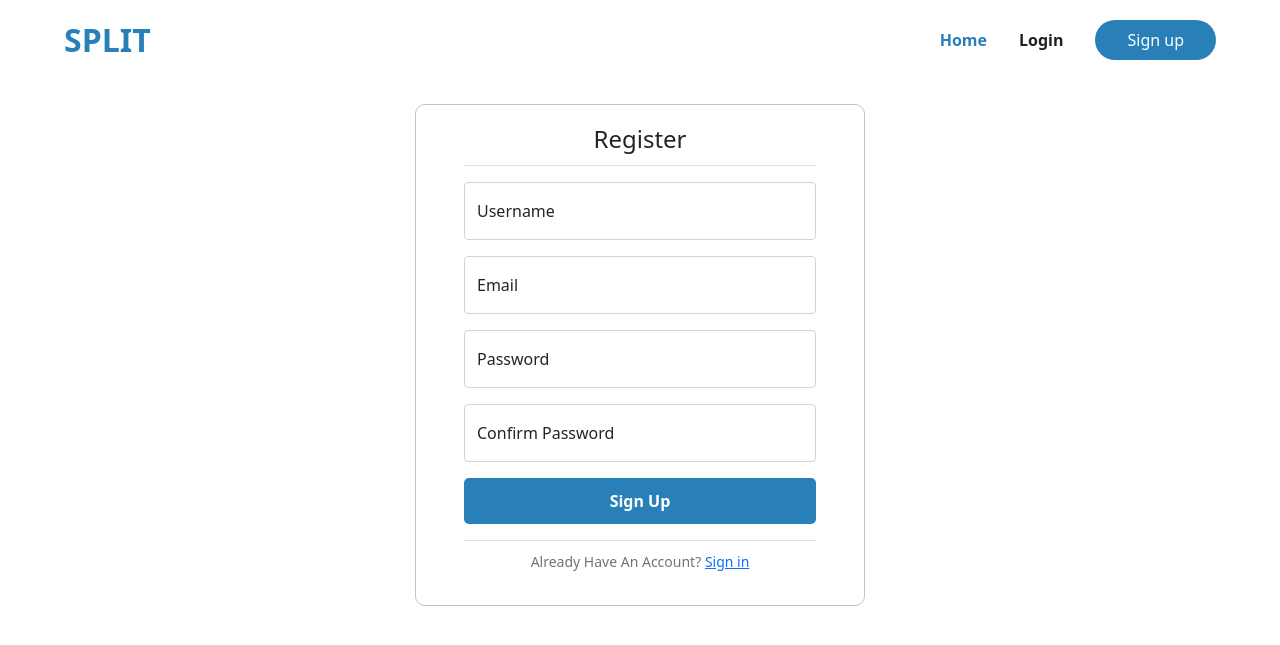
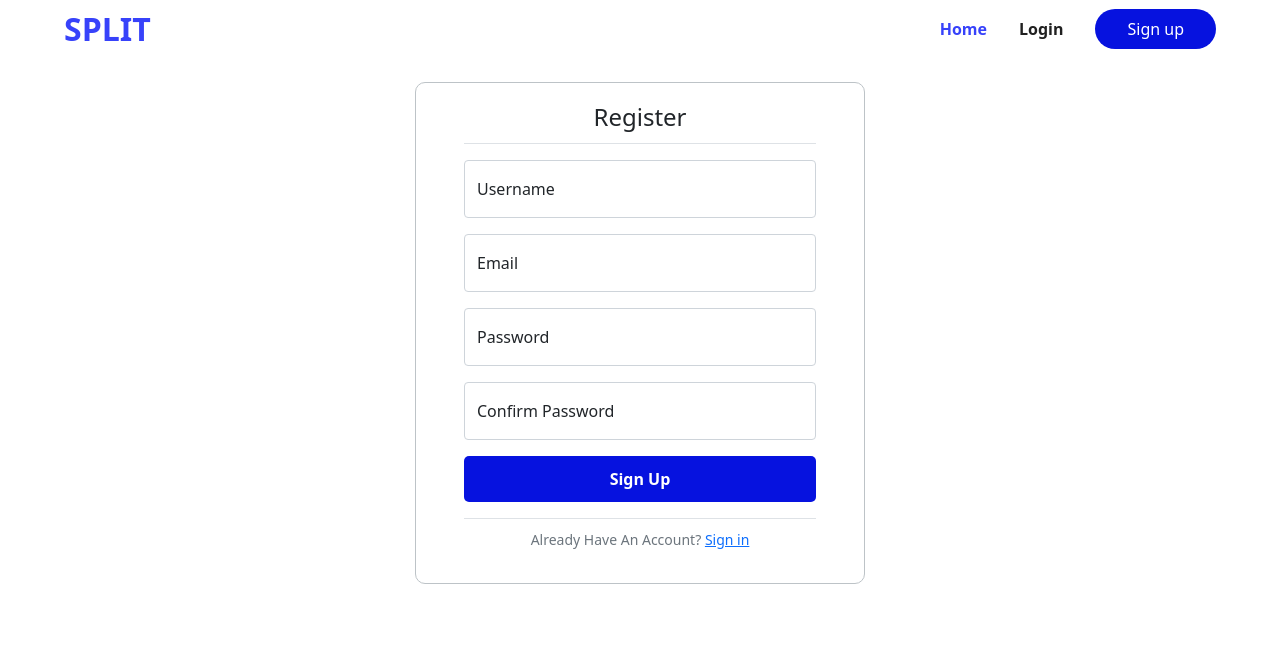
Before and after one commit to ReshanCSX/CS50x-Final-Project, a Flask app: page /signup in a window 1280 px wide. Shown: the top 645 px of the page. Run offline with Flask 2, Linux system fonts and the light colour scheme; some libraries are stand-ins or nearby versions.

Commit message:
style change

```diff
--- a/static/styles.css
+++ b/static/styles.css
@@ -1,12 +1,12 @@
 .navbar {
   display: flex;
-  background-color: #FFF;
-  padding: 1rem 4rem;
+  background-color: rgb(255, 255, 255);
+  padding: 0.3rem 4rem;
   align-items: center;
   justify-content: space-between;
 }
 .navbar .brand {
-  color: #2980b9;
+  color: #3742FA;
   font-weight: 800;
   font-size: 2rem;
 }
@@ -25,21 +25,21 @@
   font-weight: 600;
 }
 .navbar .nav-items div a .nav-button {
-  background-color: #2980b9;
+  background-color: #0612df;
   color: #FFF;
   border: none;
   padding: 0.5rem 2rem 0.5rem 2rem;
   border-radius: 4rem;
 }
 .navbar .nav-items div a .nav-button:hover {
-  background-color: #3498db;
+  background-color: #3742FA;
   color: #FFF;
 }
 .navbar .nav-items div a:hover {
-  color: #2980b9;
+  color: #3742FA;
 }
 .navbar .nav-items div .active {
-  color: #2980b9;
+  color: #3742FA;
 }
 
 .login-form {
@@ -52,7 +52,7 @@
   font-weight: 600;
 }
 .login-form .form-button {
-  background-color: #2980b9;
+  background-color: #0612df;
   color: #FFF;
   font-weight: 600;
   border: none;
@@ -61,5 +61,5 @@
   padding: 0.7rem 0rem;
 }
 .login-form .form-button:hover {
-  background-color: #3498db;
+  background-color: #3742FA;
 }/*# sourceMappingURL=styles.css.map */
```
